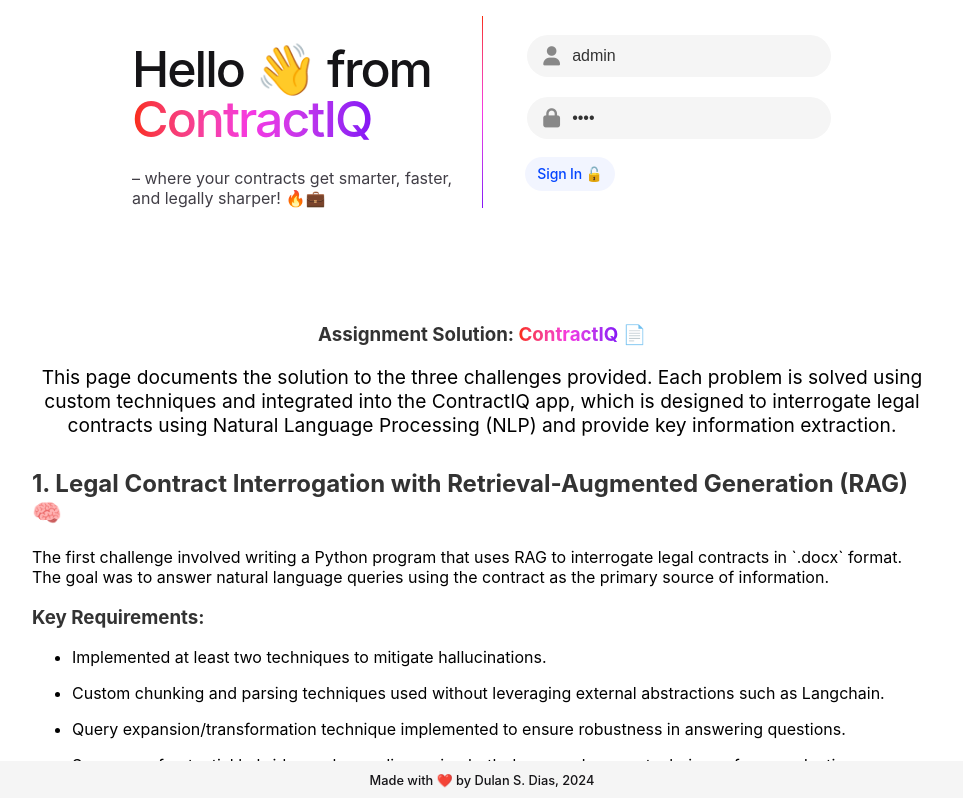
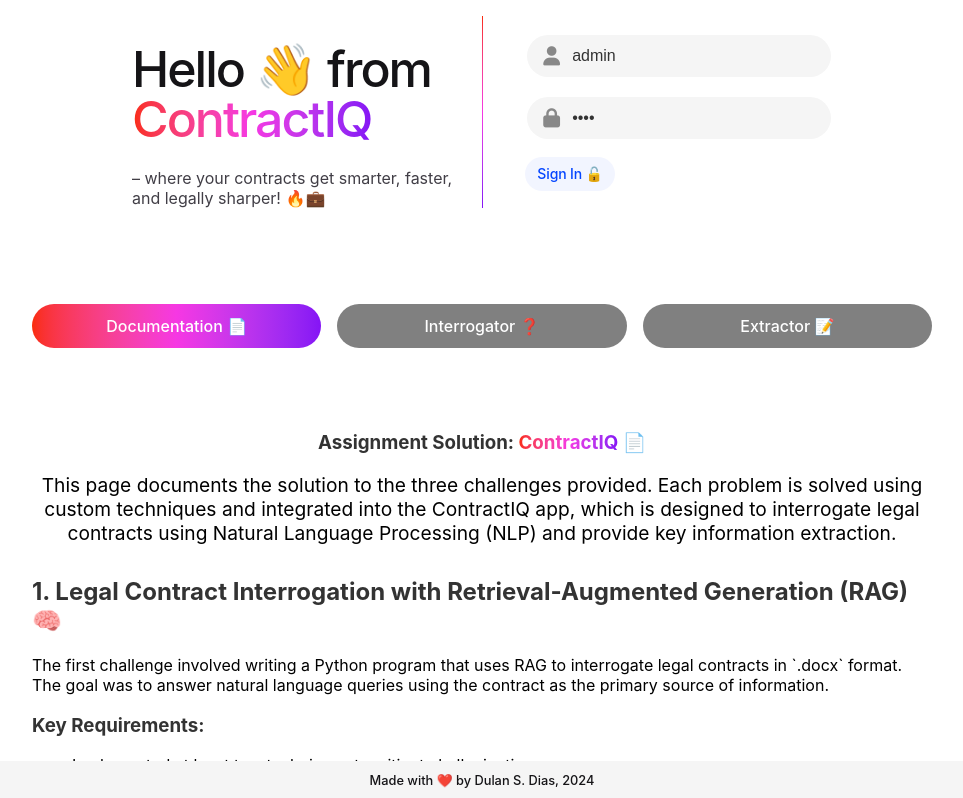
Before and after one commit to DulanDias/ContractIQ, an Angular app: page / in a window 1280 px wide. Shown: the top 798 px of the page, without its empty margins (158-1121 px from the left). Built offline with nearby package versions, Linux system fonts and the light colour scheme.

Commit message:
added nav bar

```diff
--- a/src/app/app.component.html
+++ b/src/app/app.component.html
@@ -61,7 +61,16 @@
       </div>
     </div>
   </div>
+
 </main>
+
+<div class="button-row">
+  <a class="pill-button" [routerLink]="['/']" [class.active]="isActive('')">Documentation 📄</a>
+  <a class="pill-button" [routerLink]="['/interrogator']" [class.active]="isActive('interrogator')" [class.disabled]="!isAuthenticated">Interrogator ❓</a>
+  <a class="pill-button" [routerLink]="['/extractor']" [class.active]="isActive('extractor')" [class.disabled]="!isAuthenticated">Extractor 📝</a>
+</div>
+
+
 
 <router-outlet></router-outlet>
 
--- a/src/app/app.component.scss
+++ b/src/app/app.component.scss
@@ -373,3 +373,80 @@
   font-weight: 500;
   color: var(--gray-900);
 }
+
+.button-row {
+  display: flex;
+  justify-content: space-between; /* Ensure buttons are spaced equally */
+  gap: 1rem; /* Add space between buttons */
+  margin: 2rem 0;
+  padding: 2rem;
+    max-width: 900px;
+    margin: 0 auto;
+}
+
+.pill-button {
+  flex: 1; /* Make buttons equal width */
+  text-align: center; /* Center the button text */
+  padding: 0.75rem 1rem;
+  border-radius: 50px; /* Pill shape */
+  font-size: 1rem;
+  font-weight: 500;
+  color: black; /* Default text color is black */
+  background-color: white; /* Default fill color is white */
+  border: 2px solid transparent; /* Start with no visible border */
+  background-origin: border-box;
+  background-clip: padding-box, border-box;
+  background-image: linear-gradient(white, white), linear-gradient(
+    90deg,
+    var(--orange-red) 0%,
+    var(--vivid-pink) 50%,
+    var(--electric-violet) 100%
+  ); /* Gradient border */
+  text-decoration: none; /* Remove underline */
+  cursor: pointer;
+  transition: background 0.3s ease, color 0.3s ease, border 0.3s ease;
+
+  /* Hover effect */
+  &:hover {
+    background-image: linear-gradient(white, white), linear-gradient(
+      90deg,
+      var(--electric-violet) 0%,
+      var(--vivid-pink) 50%,
+      var(--orange-red) 100%
+    ); /* Gradient border remains on hover */
+    color: black; /* Keep text black on hover */
+  }
+
+  /* Active/Current state */
+  &.active {
+    background: linear-gradient(
+      90deg,
+      var(--orange-red) 0%,
+      var(--vivid-pink) 50%,
+      var(--electric-violet) 100%
+    ); /* Fill background with gradient */
+    color: white; /* White text in active state */
+    border: none; /* No border in active state */
+  }
+
+  /* Disabled state */
+  &.disabled {
+    background: linear-gradient(
+      90deg,
+      gray 0%,
+      gray 50%,
+      gray 100%
+    ); /* Fill background with gradient */
+    color: white; /* White text in active state */
+    border: none; /* No border in active state */
+    cursor: not-allowed; /* Show unclickable cursor */
+    pointer-events: none; /* Disable pointer events */
+  }
+}
+
+
+@media (max-width: 768px) {
+  .button-row {
+    flex-direction: column; /* Stack buttons vertically */
+  }
+}
--- a/src/app/app.component.ts
+++ b/src/app/app.component.ts
@@ -36,4 +36,9 @@ export class AppComponent {
     this.username = '';
     this.password = '';
   }
+
+  // Function to check if the current route matches the given link
+  isActive(route: string): boolean {
+    return this.router.url === `/${route}`;
+  }
 }
```
